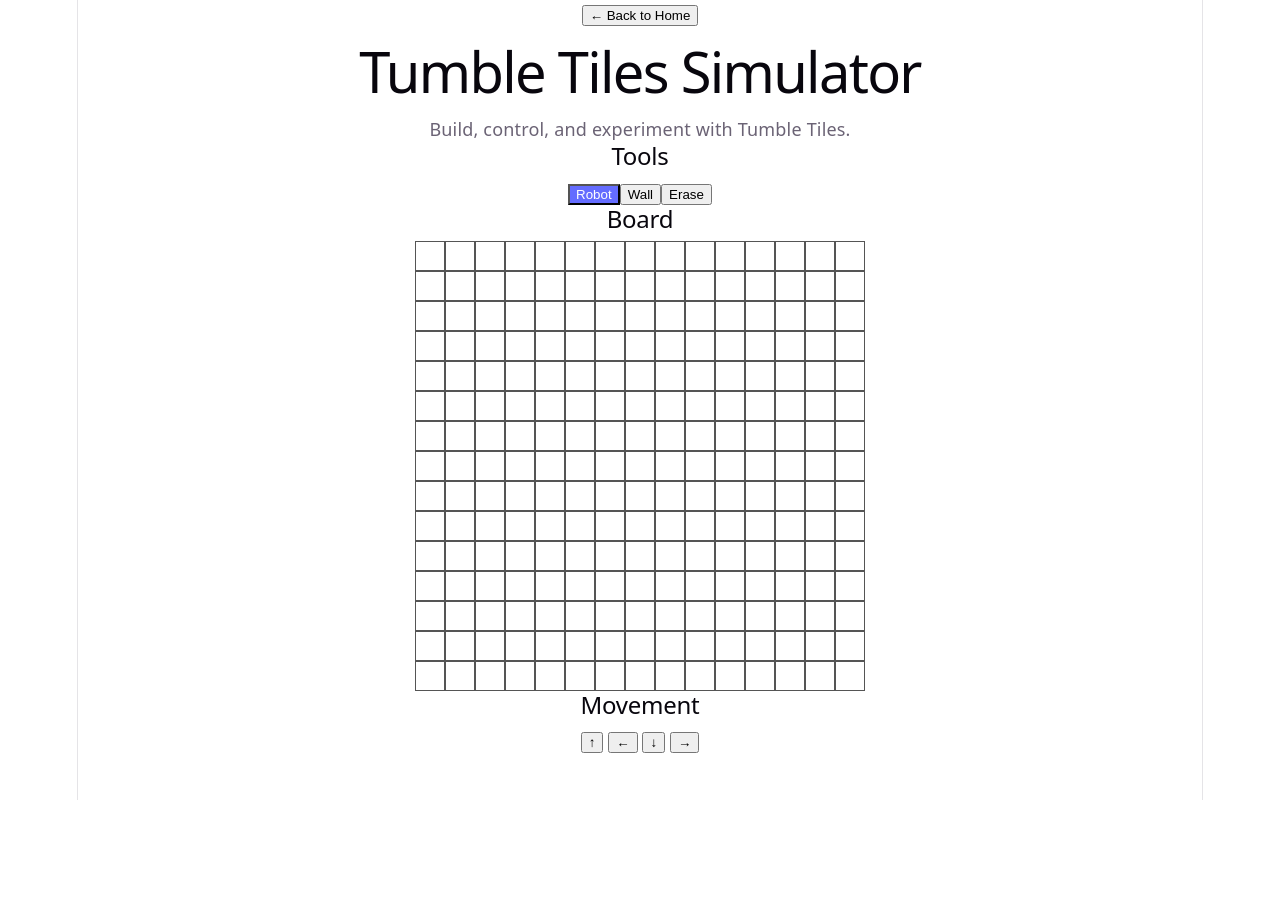
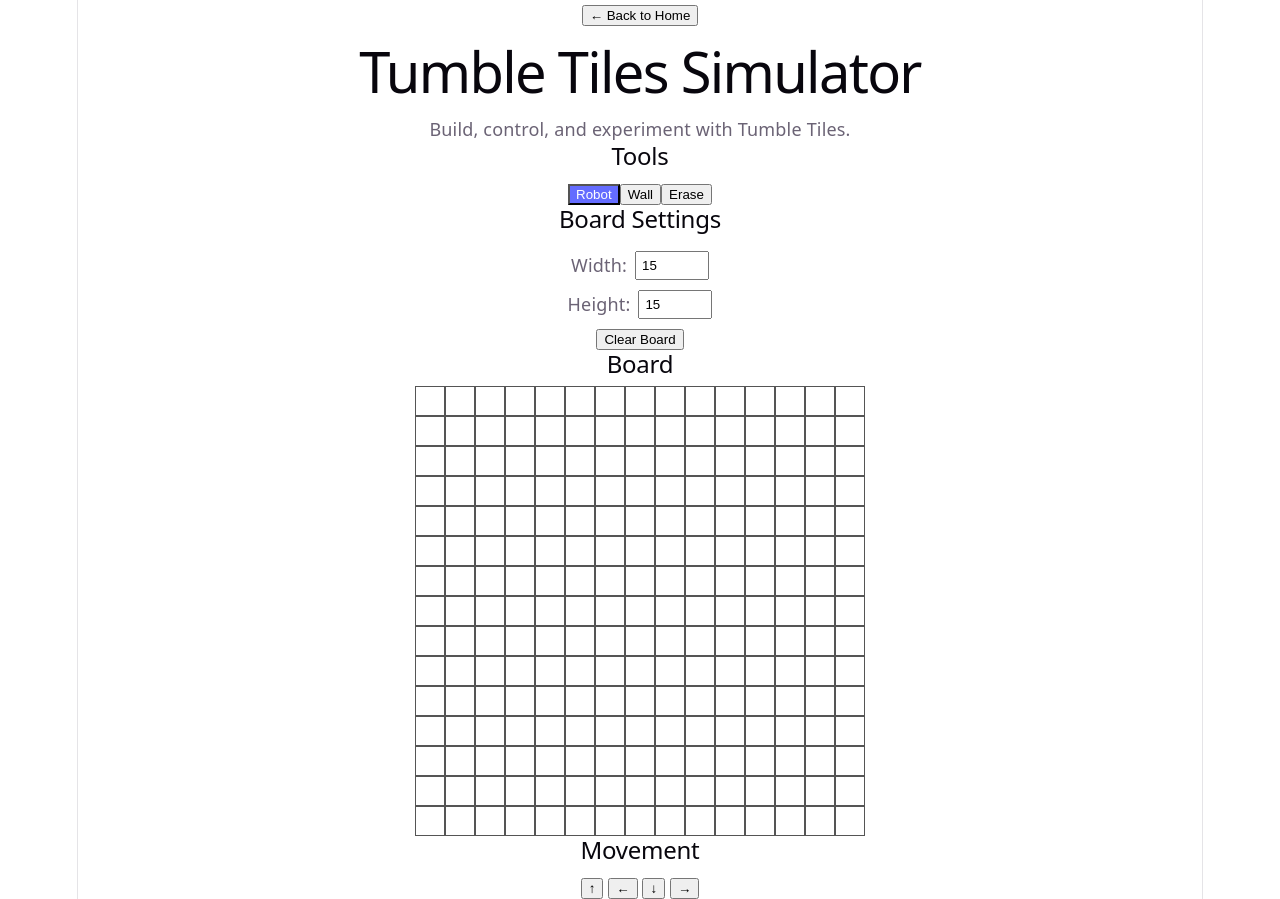
Before and after one commit to angelomodesto/tumbletiles-web, a React (Vite) app: page / in a window 1280 px wide. Both pictures are taken after a click on the button "Open Simulator". Before the commit the page ends 800 px from the top, so only its background shows below. Built offline with nearby package versions, Linux system fonts and the light colour scheme.

Commit message:
Add customizable board settings and clear board

```diff
--- a/src/App.css
+++ b/src/App.css
@@ -232,8 +232,6 @@
 
 .board-grid {
   display: grid; /* Arranges the board cells into a grid */
-  grid-template-columns: repeat(15, 30px); /* Creates 15 columns that are 30px wide */
-  grid-template-rows: repeat(15, 30px); /* Creates 15 rows that are 30px tall */
   width: fit-content; /* Makes the grid only as wide as its 15 columns */
   margin: 0 auto; /* Centers the board horizontally */
 }
@@ -261,3 +259,21 @@
   background-color: #646cff; /* Highlights the currently selected tool */
   color: white; /* Makes the selected tool text white */
 }
+
+.board-settings {
+  display: flex; /* Uses flexbox to organize the board settings */
+  flex-direction: column; /* Stacks the settings vertically */
+  align-items: center; /* Centers everything */
+  gap: 10px; /* Adds space between each setting */
+}
+
+.board-settings label {
+  display: flex; /* Keeps the label and input next to each other */
+  align-items: center; /* Lines up the label and input */
+  gap: 8px; /* Adds space between the label and input */
+}
+
+.board-settings input {
+  width: 60px; /* Keeps the number boxes small */
+  padding: 5px; /* Adds space inside the number boxes */
+}
--- a/src/App.tsx
+++ b/src/App.tsx
@@ -10,6 +10,8 @@ function App() {
   const [selectedTool, setSelectedTool] = useState('robot') // Tracks which board tool is currently selected
   const [robots, setRobots] = useState<number[]>([]) // Stores which board cells contain robots
   const [walls, setWalls] = useState<number[]>([]) // Stores which board cells contain walls
+  const [boardWidth, setBoardWidth] = useState(15) // Stores the board width, starting at 15
+  const [boardHeight, setBoardHeight] = useState(15) // Stores the board height, starting at 15
 
 
   // Movement function
@@ -21,11 +23,11 @@ function App() {
       let newPosition = robot // Starts at the robot's current position
 
       while (
-        newPosition >= 15 &&
-        !walls.includes(newPosition - 15) &&
-        !newRobots.includes(newPosition - 15)
+        newPosition >= boardWidth &&
+        !walls.includes(newPosition - boardWidth) &&
+        !newRobots.includes(newPosition - boardWidth)
       ) {
-        newPosition -= 15 // Moves the robot up one row
+        newPosition -= boardWidth // Moves the robot up one row based on the board width
       }
 
       newRobots.push(newPosition) // Saves the robot's final position
@@ -43,11 +45,11 @@ function App() {
       let newPosition = robot // Starts at the robot's current position
 
       while (
-        newPosition < 210 &&
-        !walls.includes(newPosition + 15) &&
-        !newRobots.includes(newPosition + 15)
+        newPosition < boardWidth * (boardHeight - 1) &&
+        !walls.includes(newPosition + boardWidth) &&
+        !newRobots.includes(newPosition + boardWidth)
       ) {
-        newPosition += 15 // Moves the robot down one row
+        newPosition += boardWidth // Moves the robot down one row based on the board width
       }
 
       newRobots.push(newPosition) // Saves the robot's final position
@@ -65,7 +67,7 @@ function App() {
       let newPosition = robot // Starts at the robot's current position
 
       while (
-        newPosition % 15 !== 0 &&
+        newPosition % boardWidth !== 0 &&
         !walls.includes(newPosition - 1) &&
         !newRobots.includes(newPosition - 1)
       ) {
@@ -87,7 +89,7 @@ function App() {
       let newPosition = robot // Starts at the robot's current position
 
       while (
-        newPosition % 15 !== 14 &&
+        newPosition % boardWidth !== boardWidth - 1 &&
         !walls.includes(newPosition + 1) &&
         !newRobots.includes(newPosition + 1)
       ) {
@@ -177,13 +179,56 @@ function App() {
           >
             Erase
           </button>
+        </div> {/* End of Tools */}
+
+
+
+        <div className="board-settings"> {/* Holds settings for the simulator board */}
+          <h2>Board Settings</h2> {/* Board settings title */}
+
+          <label>
+            Width:
+            <input
+              type="number"
+              value={boardWidth}
+              onChange={(event) => setBoardWidth(Number(event.target.value))}
+            />
+          </label>
+
+          <label>
+            Height:
+            <input
+              type="number"
+              value={boardHeight}
+              onChange={(event) => setBoardHeight(Number(event.target.value))}
+            />
+          </label>
+
+
+          <button
+            type="button"
+            onClick={() => {
+              setRobots([]) // Removes all robots from the board
+              setWalls([]) // Removes all walls from the board
+            }}
+          >
+            Clear Board
+          </button>
         </div>
+
+
 
         <div className="simulator-board"> {/* Holds the Tumble Tiles board */}
           <h2>Board</h2> {/* Board section title */}
 
-          <div className="board-grid"> {/* Holds the squares that make up the board */}
-            {Array.from({ length: 225 }).map((_, index) => (
+          <div
+            className="board-grid"
+            style={{
+              gridTemplateColumns: `repeat(${boardWidth}, 30px)`,
+              gridTemplateRows: `repeat(${boardHeight}, 30px)`
+            }} /* Changes the grid size based on the selected width and height */
+          >
+            {Array.from({ length:  boardWidth * boardHeight }).map((_, index) => (
               <div
                 className={`board-cell ${robots.includes(index) ? 'robot' : ''} ${walls.includes(index) ? 'wall' : ''}`} /* Adds robot or wall style to the cell */
                 key={index}
```
